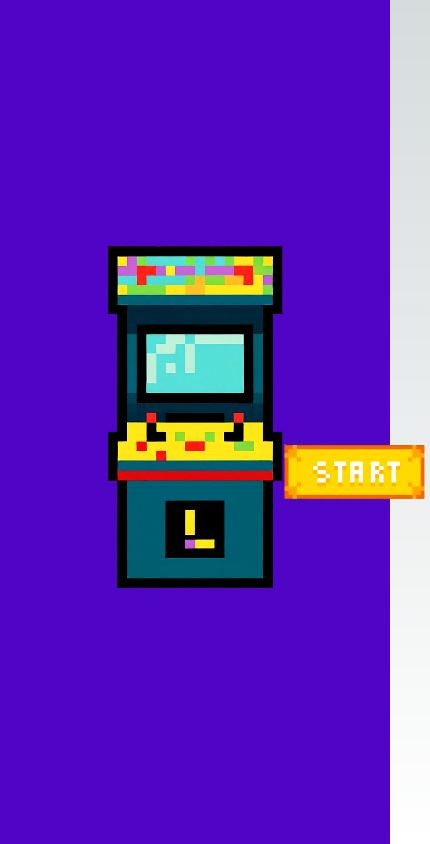
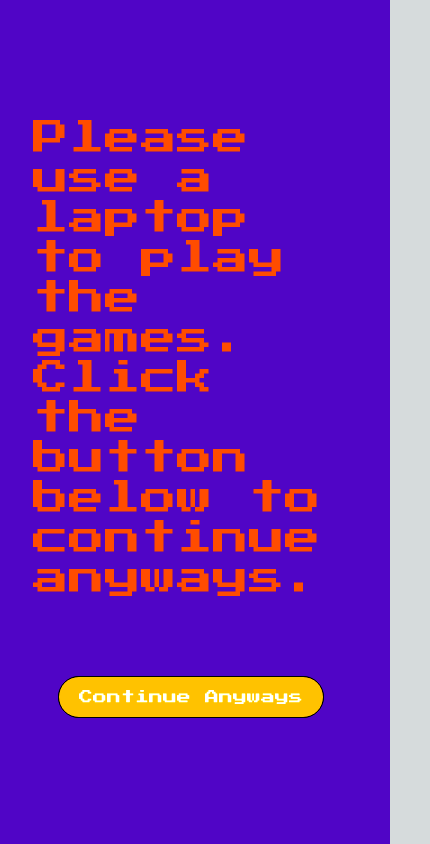
Before and after one commit to arduR-O/gamioButBetter, a Next.js app: page / in a window 390 px wide. Shown: the whole page, 430 px wide, since content can reach past the window. Built offline with nearby package versions, Linux system fonts and the light colour scheme.

Commit message:
feat: perfection

```diff
--- a/src/app/game/page.jsx
+++ b/src/app/game/page.jsx
@@ -3,13 +3,13 @@ import Card from "@/components/home/Card";
 import Card2 from "@/components/home/Card2";
 import { useRef, useEffect } from "react";
 const Home = () => {
-  //   const bgAudioRef = useRef(null);
+    const bgAudioRef = useRef(null);
 
   useEffect(() => {
     const bgAudio = new Audio("/audio/ganga.mp3");
     bgAudio.preload = "auto";
     bgAudio.loop = true;
-    // bgAudioRef.current = bgAudio;
+    bgAudioRef.current = bgAudio;
     bgAudio.play();
 
     return () => {
@@ -17,23 +17,23 @@ const Home = () => {
       bgAudio.currentTime = 0;
     };
   }, []);
+
   return (
     <main
       className="bg-black py-20 min-h-screen w-[100vw]"
       style={{
         backgroundImage: `url(/bgCard2.png)`,
         backgroundSize: "cover",
-         backgroundRepeat: "repeat-y"
+        backgroundRepeat: "repeat-y",
       }}
     >
       <div className="flex flex-wrap justify-around w-full">
-        {/* <Card2
-          name="Fruit Crush"
-          desc="Fruit Crush is a delightful puzzle game where players match rows or columns of three or more fruits of the same type to crush them and earn points. As you progress, you can strategically align four or even five fruits to create powerful combos and rack up even more points"
-          thumbnail={"/fruit.png"}
-          id={1}
-        ></Card2> */}
-         <Card name="Tic Tac Toe"  desc="The classic two-player game of X's and O's. Take turns marking spaces on a 3x3 grid, trying to get three in a row before your opponent. Simple rules, endless fun!" thumbnail={"/tictoe.png"} id={2}></Card>
+        <Card
+          name="Tic Tac Toe"
+          desc="The classic two-player game of X's and O's. Take turns marking spaces on a 3x3 grid, trying to get three in a row before your opponent. Simple rules, endless fun!"
+          thumbnail={"/tictoe.png"}
+          id={2}
+        ></Card>
         <Card
           name="Space Wars"
           desc={`Player 1 uses W/S to move and f to fire. \nPlayer 2 uses Up/Down arrows to move and 0 to shoot. \nclassic arcade-style two-player game where you pilot spaceships and battle it out. Take control and shoot down your opponent's ship before they destroy yours.  \nLast spaceship standing wins this cosmic duel! Test your reflexes in fast-paced, head-to-head combat for galactic supremacy.`}
--- a/src/app/page.jsx
+++ b/src/app/page.jsx
@@ -1,15 +1,17 @@
-'use client';
+"use client";
 
-import {useEffect} from "react";
+import { useEffect, useRef } from "react";
 import Image from "next/image";
 import Link from "next/link";
+import useMediaQuery from "@/hook/useMediaQuery";
 
 const home = () => {
+  const bgAudioRef = useRef(null);
   useEffect(() => {
-    const bgAudio = new Audio("/audio/bgGame.mp3");
+    const bgAudio = new Audio("/audio/vit.mp3");
     bgAudio.preload = "auto";
     bgAudio.loop = true;
-    // bgAudioRef.current = bgAudio;
+    bgAudioRef.current = bgAudio;
     bgAudio.play();
 
     return () => {
@@ -17,15 +19,32 @@ const home = () => {
       bgAudio.currentTime = 0;
     };
   }, []);
+
+  const isDesktop = useMediaQuery("(min-width: 1024px)");
+
   return (
-    <main className="flex justify-center items-center h-[100vh] w-[100vw] bg-violet-800 " style={{filter: "contrast(130%)"}}>
-
-      <div className="h-fit w-fit relative">
-        <Image src="/arcade.png" width={700} height={700} />
-        <Link href="/game">
-        <Image src="/start.png" width={150} height={150} className="absolute top-[190px] left-[280px] hover:scale-110 active:scale-90 " />
-        </Link>
-      </div>
+    <main
+      className="flex justify-center items-center h-[100vh] w-[100vw] bg-violet-800 "
+      style={{ filter: "contrast(130%)" }}
+    >
+      {isDesktop ? (
+        <div className="h-fit w-fit relative">
+          <Image src="/arcade.png" width={700} height={700} />
+          <Link href="/game">
+            <Image
+              src="/start.png"
+              width={150}
+              height={150}
+              className="absolute top-[190px] left-[280px] hover:scale-110 active:scale-90 "
+            />
+          </Link>
+        </div>
+      ) : (
+        <div className="w-full h-full text-4xl whitespace-break-spaces flex justify-evenly items-center p-10 text-orange-600 flex-col">
+          Please use a laptop to play the games. Click the button below to continue anyways.
+          <button type="button" class="text-white bg-yellow-500 border border-black focus:outline-none focus:ring-4 focus:ring-yellow-300 font-medium rounded-full text-sm px-5 py-2.5 text-center me-2 mb-2 dark:focus:ring-yellow-900">Continue Anyways</button>
+        </div>
+      )}
     </main>
   );
 };
--- /dev/null
+++ b/src/hook/useMediaQuery.jsx
@@ -0,0 +1,29 @@
+import { useEffect, useState } from "react";
+const useMediaQuery = (query) => {
+  //this query accepts css media queries and then returns bool values depending on whether they are fulfilled or not
+  //query is of format: (min-width: 500px), slay the dragon has a nice video on media queries, you may refer that
+  const [match, setMatch] = useState(false);
+  //now we want to see if the given query is true for the current window, for that we are going to use Window API, since this is a sideEffect we are going to enclose it in useEffect
+  useEffect(() => {
+    //media now holds a query list that can be used to see whether the given query matches, query is a state, so we need to add it to dependency list
+    const media = window.matchMedia(query);
+    //we would want to update match if the query is fulfilled (since it is set to false by default), Also, since we are using match state in the hook, we will add it as dependency
+    if (match !== media.matches) {
+      setMatch(media.matches);
+    }
+
+    //now we don't want this checking to be one off thing, we want to constantly moniter the window size and update the state to see if the query is satisfied or not satisfied after the window resize
+    //for this we shall add an event listener to keep listening to changes and verifying if the query is satisfied
+    const listener = () => setMatch(media.matches);
+    window.addEventListener("resize", listener);
+
+    //we also need to return a cleanup function
+    //NOTE DO NOT JUST RETURN WINDOW.REMOVEEVENTLIS... THAT WOULD ACTUALLY CALL THE FUNCTION AND REMOVE EVENT LISTENER, PASS IT INSIDE AN ANON FUNCTION!!
+    return ()=>{window.removeEventListener("resize", listener)};
+  }, [query, match]);
+
+  //we want to return the bool val match
+  return match;
+};
+
+export default useMediaQuery;
```
Also changed, not shown: 1 other file (tests, documents, lock files or other folders).
